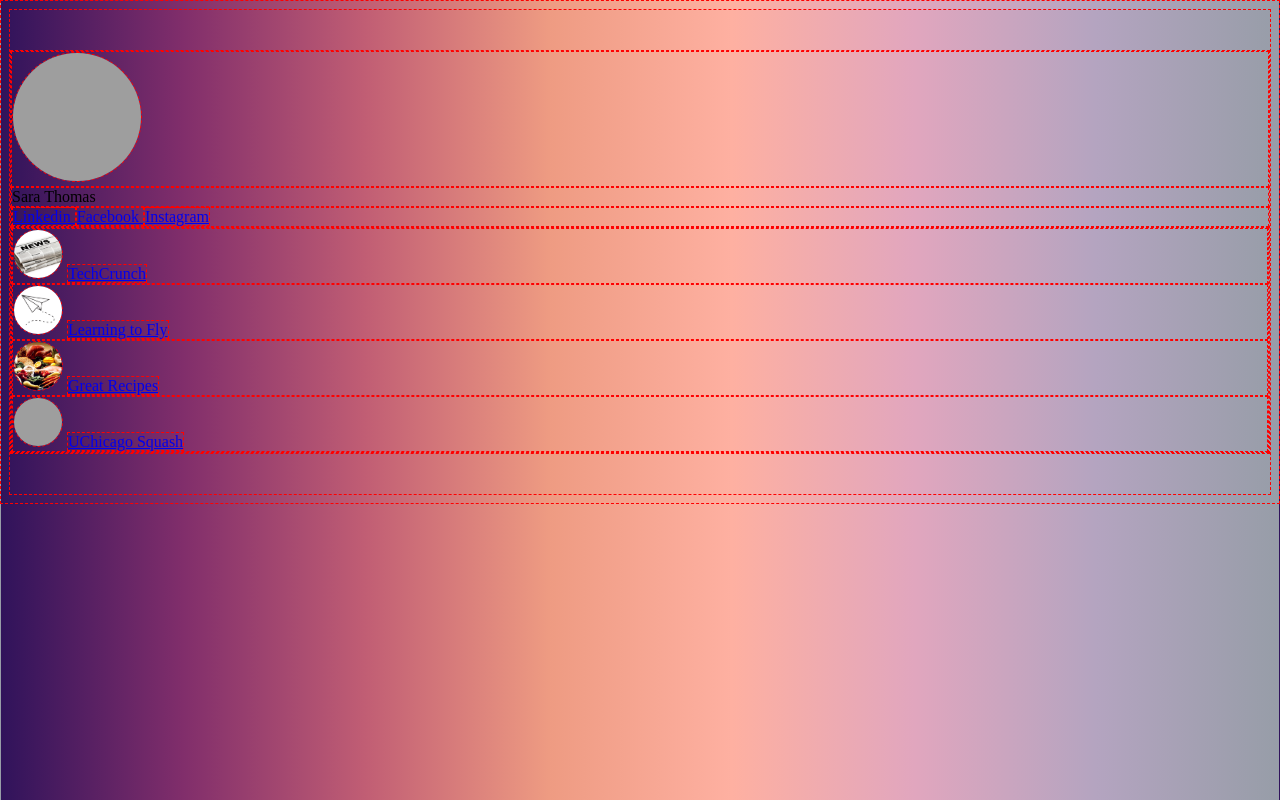
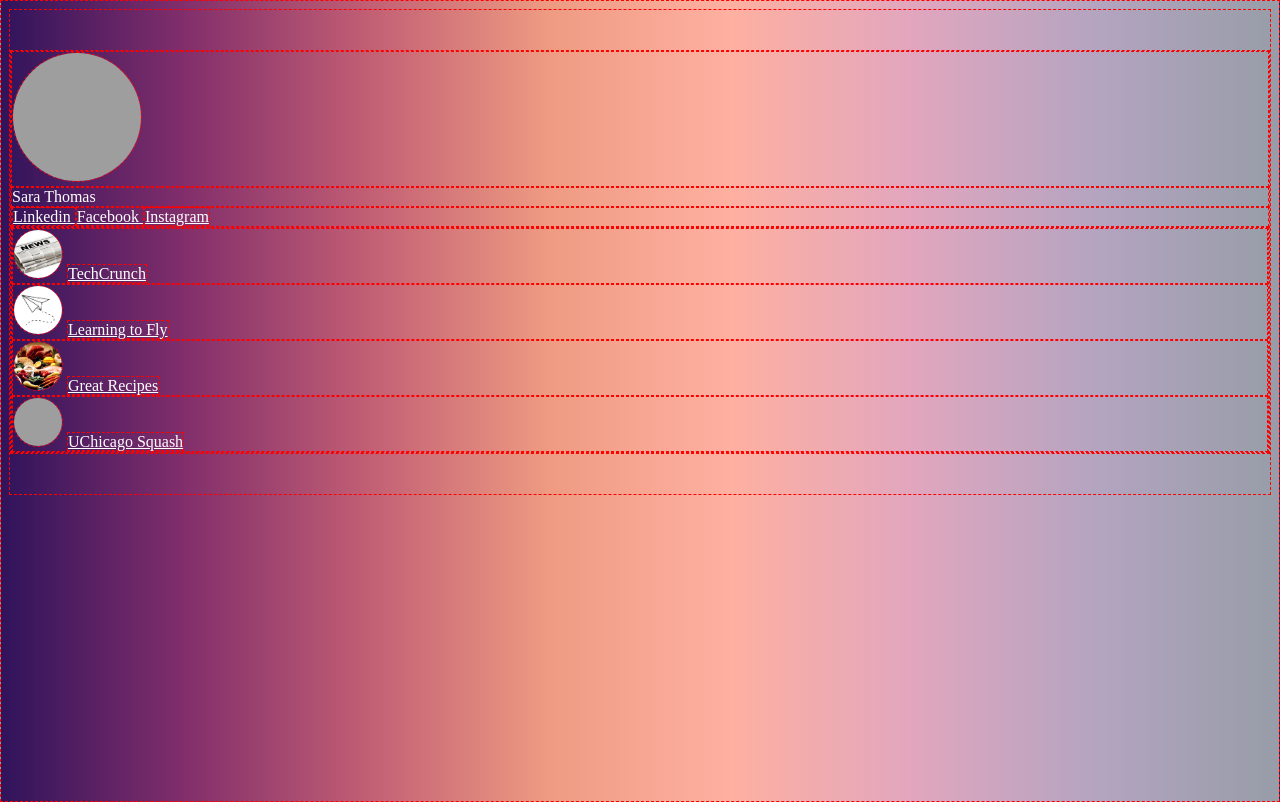
Before and after one commit to sthomas315/link-in-bio, a plain HTML site: page index.html in a window 1280 px wide. Drawn offline with Linux system fonts and the light colour scheme; grey boxes are pictures that could not be loaded.

Commit message:
more updaes

```diff
--- a/index.html
+++ b/index.html
@@ -6,6 +6,10 @@
   <meta charset = "UTF-8">
 
   <style>
+
+  html{
+    min-height: 100%;
+  }
   * {
     border: 1px red dashed;
   }
@@ -13,6 +17,12 @@
     padding-top: 40px;
     padding-bottom: 40px;
     background: linear-gradient(90deg, #30135b, #812e6b, #c15e74, #ee9b82, #feb0a1, #e1a6be, #b4a4c0, #979da8);
+    min-height: 100%;
+    color: rgba(255,255,255,1.0);
+  }
+
+  a {
+    color: rgba(255,255,255,1.0);
   }
 
   .avatar-image{
```
